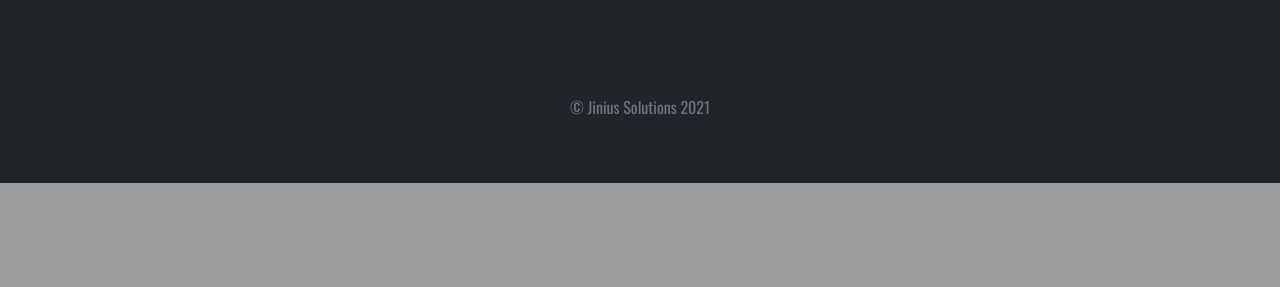
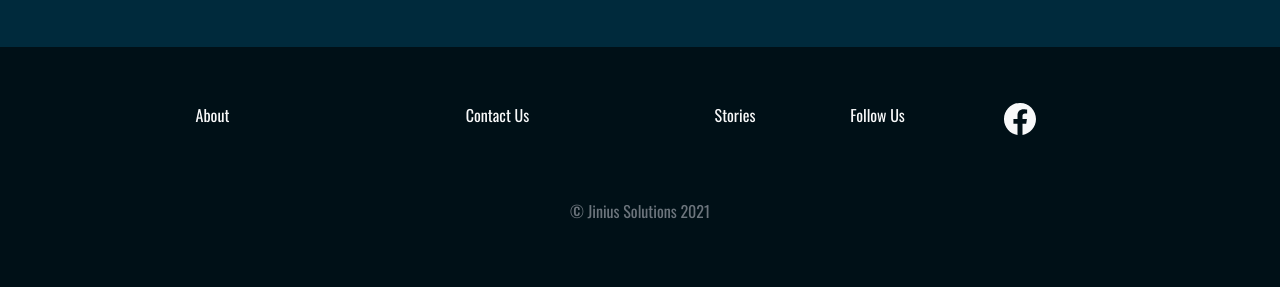
Before and after one commit to Aryan-Das/jinius-project, a Django app: page / in a window 1280 px wide. Shown: the part 1610-1897 px from the top of the page. Before the commit the page ends 1793 px from the top, so only its background shows below. Run offline with Django 3.2, Linux system fonts and the light colour scheme; data that the repository does not hold is empty; some libraries are stand-ins or nearby versions.

Commit message:
Updated contact

```diff
--- a/jinius/static/css/style.css
+++ b/jinius/static/css/style.css
@@ -27,6 +27,9 @@
     align-items: center;
     padding: 100px;
     color: white;
+  }
+  .nounderline{
+    text-decoration: none;
   }
 
 
--- a/requirements.txt
+++ b/requirements.txt
@@ -4,3 +4,4 @@
 psycopg2-binary==2.9.1
 pytz==2021.1
 sqlparse==0.4.1
+fontawesome-free==5.15.3
--- a/templates/base.html
+++ b/templates/base.html
@@ -17,7 +17,7 @@
 
       <link href="https://cdn.jsdelivr.net/npm/bootstrap@5.0.2/dist/css/bootstrap.min.css" rel="stylesheet" integrity="sha384-EVSTQN3/azprG1Anm3QDgpJLIm9Nao0Yz1ztcQTwFspd3yD65VohhpuuCOmLASjC" crossorigin="anonymous">
 <script src="https://cdn.jsdelivr.net/npm/bootstrap@5.0.2/dist/js/bootstrap.bundle.min.js" integrity="sha384-MrcW6ZMFYlzcLA8Nl+NtUVF0sA7MsXsP1UyJoMp4YLEuNSfAP+JcXn/tWtIaxVXM" crossorigin="anonymous"></script>
-
+<link rel="stylesheet" href="https://cdn.jsdelivr.net/npm/bootstrap-icons@1.5.0/font/bootstrap-icons.css">
     <!-- Favicons -->
 <link rel="apple-touch-icon" href="/docs/5.0/assets/img/favicons/apple-touch-icon.png" sizes="180x180">
 <link rel="icon" href="/docs/5.0/assets/img/favicons/favicon-32x32.png" sizes="32x32" type="image/png">
@@ -33,7 +33,11 @@
 
 <link rel="stylesheet" href="{% static 'css/style.css' %}">
 
-
+<style>
+    .bg-abyss-blue{
+        background-color:rgb(0, 16, 23);
+    }
+</style>
 </head>
 <body class="bg-dark">
 
@@ -57,9 +61,38 @@
   </header>
   {% block content %}
   {% endblock %}
-  <footer class="text-muted py-5">
+  <footer class="text-muted py-5 bg-abyss-blue">
     <div class="container text-center">
-      <p>© Jinius Solutions {% now "Y" %}</p>
+
+        <div class="row py-2">
+            <div class="col-sm-2 col-md-3">
+                <a class="nounderline text-light" href="{% url 'about' %}" style="text-decoration: none;">About</a>
+            </div>
+            <div class="col-sm-3 col-md-3">
+                <a class="nounderline text-light" href="{% url 'contact' %}" style="text-decoration: none;">Contact Us</a>
+            </div>
+            <div class="col-sm-2 col-md-2">
+                <a class="nounderline text-light" href="{% url 'stories' %}" style="text-decoration: none;">Stories</a>
+            </div>
+            <div class="col-sm-1 col-md-1 float-left">
+                <div class="py-0 my-0">
+                    <p class="text-light py-0">Follow Us</p>
+                </div>
+
+            </div>
+            <div class="col-xl-2 float-left">
+              <a href="#" class="text-light float-right px-1" style="text-decoration: none;">
+                <svg xmlns="http://www.w3.org/2000/svg" width="32" height="32" fill="currentColor" class="bi bi-facebook" viewBox="0 0 16 16">
+                  <path d="M16 8.049c0-4.446-3.582-8.05-8-8.05C3.58 0-.002 3.603-.002 8.05c0 4.017 2.926 7.347 6.75 7.951v-5.625h-2.03V8.05H6.75V6.275c0-2.017 1.195-3.131 3.022-3.131.876 0 1.791.157 1.791.157v1.98h-1.009c-.993 0-1.303.621-1.303 1.258v1.51h2.218l-.354 2.326H9.25V16c3.824-.604 6.75-3.934 6.75-7.951z"/>
+                </svg>
+              </a>
+
+
+
+            </div>
+        </div>
+
+      <p class="pt-5">© Jinius Solutions {% now "Y" %}</p>
     </div>
   </footer>
 
--- a/templates/home.html
+++ b/templates/home.html
@@ -91,15 +95,15 @@
           </div>
 
         </div>
-      <div class="col-sm-6 col-lg-6">
+        <div class="col-sm-6 col-lg-6 h-100">
           <div class="container">
 
-          <h3 class="fw-dark py-3 text-center">Stories</h3>
+            <a href="{% url 'stories' %}" class="my-2 fw-dark text-light" style="text-decoration: none;"><h3 class="fw-dark py-3 text-center">Stories</h3></a>
             <div class="row">
               {% for blog in blogs.all %}
-            <div class="card text-center py-0 col mx-2 px-0" style="width: 18rem;">
+              <div class="card text-center py-0 col mx-2 px-0 w-100" style="max-height: 400px;">
                 <img class="card-img-top" src={{blog.image.url}} alt="Card image cap">
-              <div class="card-body text-dark text-left scroll py-2" style="text-align: left; height: 100;">
+                <div class="card-body text-dark text-left scroll py-2" style="text-align: left; max-height: 200px;">
                   <h5 class="card-title text-center">{{blog.title}}</h5>
                   <p class="card-text">{{blog.summary | linebreaks}}</p>
 
```
Also changed, not shown: other parts of templates/home.html (+17 -13 lines), jinius/settings.py (+3 -7 lines). Lines whose indentation alone changed are shown as unchanged.
